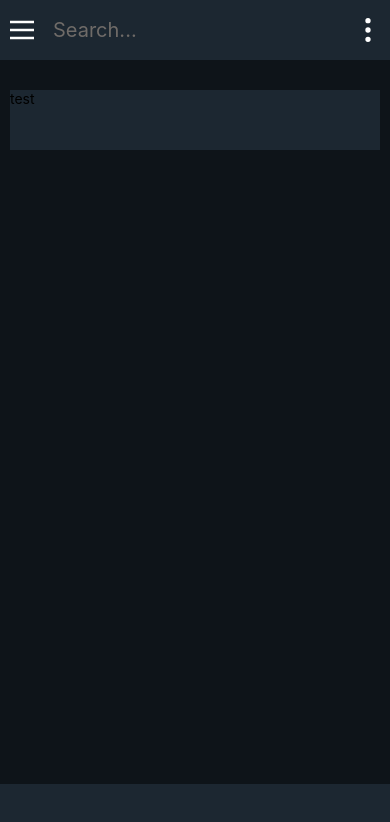
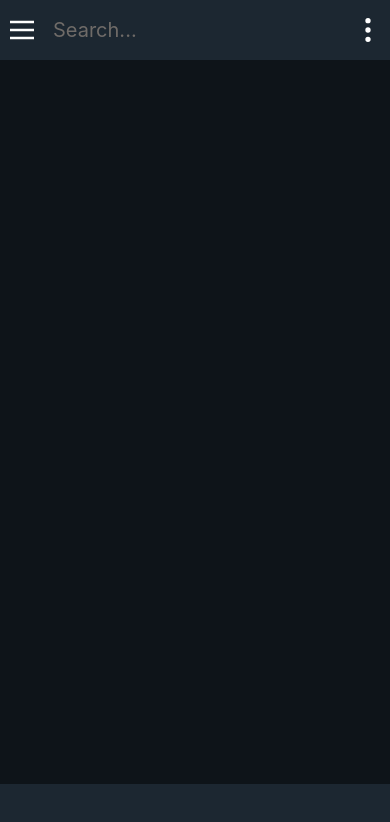
Before and after one commit to MSH3P/Boorus, a React Native app: screen / in a window 390 px wide. Shown: the top 822 px of the page. Built offline with nearby package versions, Linux system fonts and the light colour scheme.

Commit message:
Implemented modal, no current use for it.

```diff
--- a/App.js
+++ b/App.js
@@ -13,7 +13,6 @@ import Content from "./components/Content.js";
 import Footer from "./components/Footer.js";
 import Navigation from "./components/Navigation.js";
 import NavigationPopout from "./components/NavigationPopout.js";
-
 const App = () => {
     return (
         <SafeAreaView style={styles.container}>
@@ -21,7 +20,6 @@ const App = () => {
                 backgroundColor="#1c2731"
                 barStyle="light-content"
             ></StatusBar>
-            <NavigationPopout />
             <Navigation />
             <Content />
             <Footer />
--- a/components/Navigation.js
+++ b/components/Navigation.js
@@ -15,20 +15,15 @@ import NavigationPopout from "./NavigationPopout";
 
 const Navigation = () => {
     const [show, setShow] = useState(false);
-    const hide = () => {
-        setShow(false);
-    };
     return (
         <View style={styles.container}>
-            <NavigationPopout show={show} hide={hide} />
+            <NavigationPopout show={{ show, setShow }} />
             <View
                 style={{
                     flex: 1,
                     flexDirection: "row",
                     flexWrap: "nowrap",
-
                     borderRadius: 12,
-
                     padding: 6,
                     // borderColor: "#185DC6",
                 }}
--- a/components/NavigationPopout.js
+++ b/components/NavigationPopout.js
@@ -10,24 +10,71 @@ import {
     Button,
     Image,
     Modal,
+    TouchableOpacity,
+    TouchableHighlight,
+    TouchableWithoutFeedback,
 } from "react-native";
 import Menu from "../assets/icons/Menu";
 import MoreVertical from "../assets/icons/MoreVertical";
 
 const NavigationPopout = (props) => {
-    console.log(props.show);
+    const show = props.show.show;
+    const setShow = props.show.setShow;
     return (
         <Modal
             animationType="slide"
             transparent={true}
-            visible={props.onShow}
-            onRequestClose={() => {
-                props.hide();
-            }}
+            visible={show}
+            onRequestClose={() => setShow(false)}
         >
-            <View style={styles.container}>
-                <Text>test</Text>
-            </View>
+            <TouchableOpacity
+                onPress={() => {
+                    setShow(false);
+                }}
+                style={{
+                    backgroundColor: "transparent",
+                    height: "100%",
+                    height: "100%",
+                }}
+            >
+                <TouchableWithoutFeedback>
+                    <View style={styles.container}>
+                        <View>
+                            <Text style={{ color: "white" }}>Modal</Text>
+                        </View>
+                        <View
+                            style={{
+                                flexDirection: "row",
+                                flexWrap: "nowrap",
+                                justifyContent: "space-evenly",
+                            }}
+                        >
+                            <TouchableHighlight
+                                style={{
+                                    backgroundColor: "red",
+                                    borderRadius: 5,
+                                    padding: 5,
+                                }}
+                                onPress={() => {}}
+                            >
+                                <Text>OK</Text>
+                            </TouchableHighlight>
+                            <TouchableHighlight
+                                style={{
+                                    backgroundColor: "red",
+                                    borderRadius: 5,
+                                    padding: 5,
+                                }}
+                                onPress={() => {
+                                    setShow(false);
+                                }}
+                            >
+                                <Text>CANCEL</Text>
+                            </TouchableHighlight>
+                        </View>
+                    </View>
+                </TouchableWithoutFeedback>
+            </TouchableOpacity>
         </Modal>
     );
 };
@@ -35,11 +82,14 @@ const NavigationPopout = (props) => {
 const styles = StyleSheet.create({
     container: {
         backgroundColor: "#1c2731",
-        height: 60,
-        // borderRadius: 5,
         marginTop: 90,
         marginLeft: 10,
         marginRight: 10,
+        borderRadius: 5,
+        padding: 10,
+    },
+    contents: {
+        padding: 10,
     },
 });
 
```
